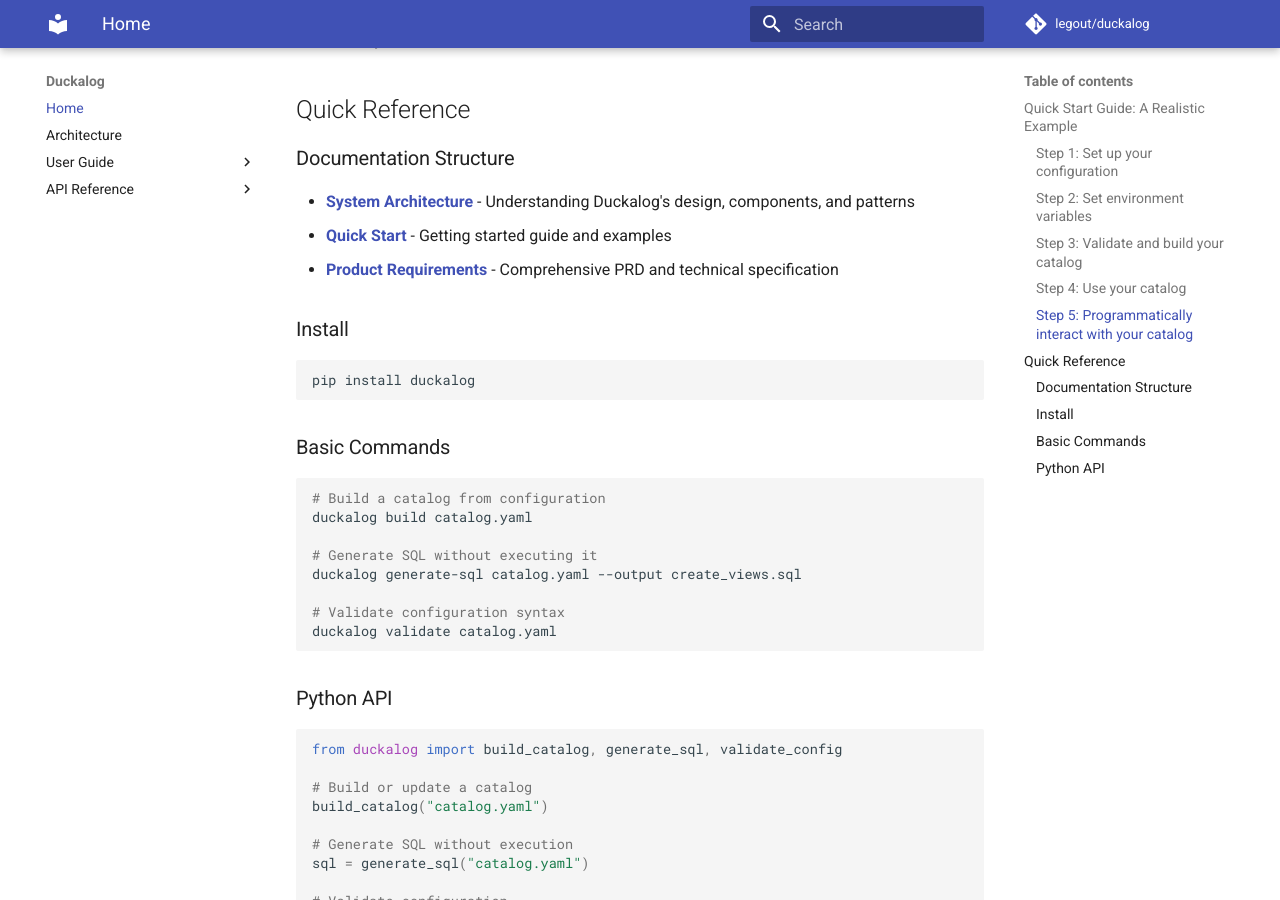
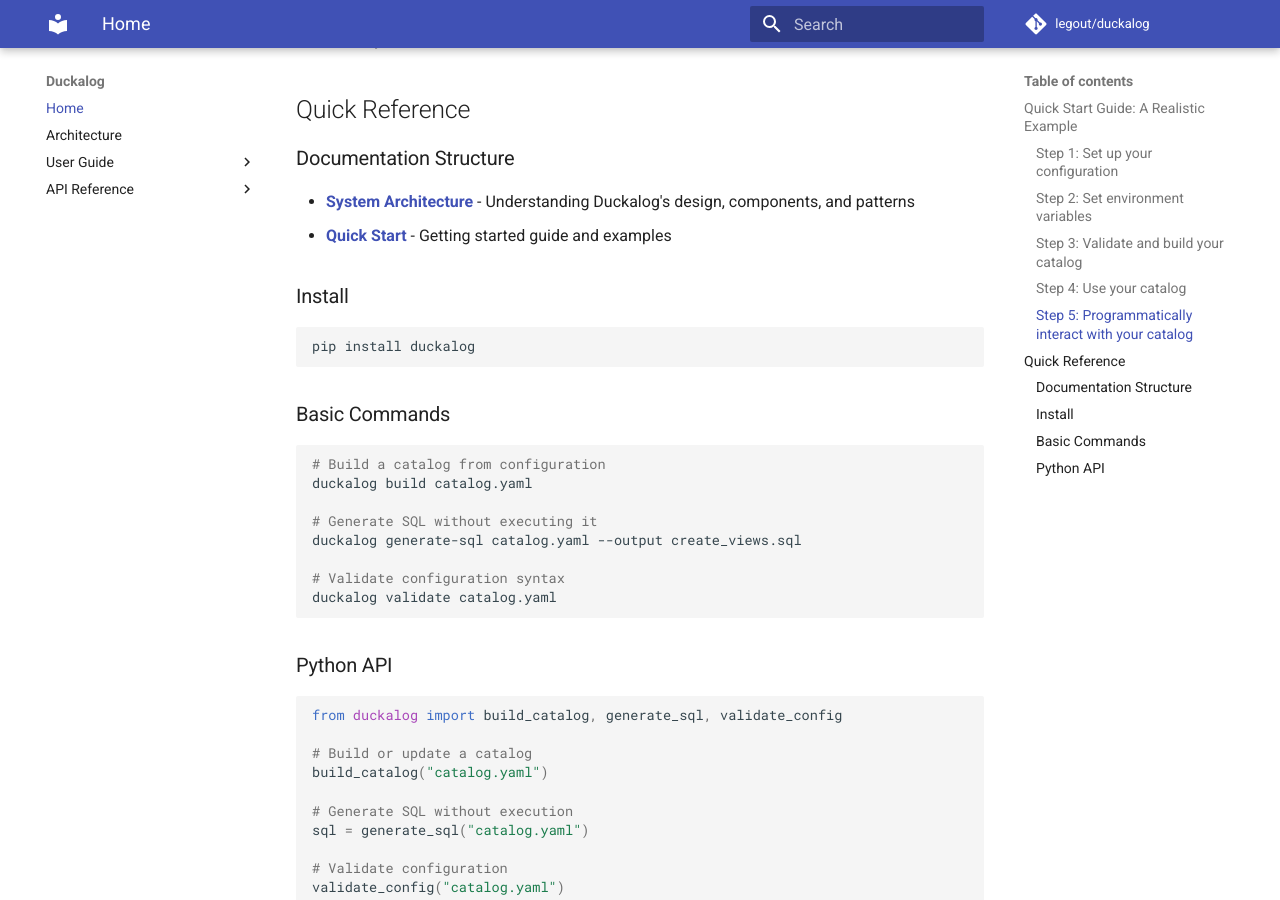
Before and after one commit to legout/duckalog, an MkDocs documentation site: the page built from docs/index.md, in a window 1280 px wide and 900 px high, scrolled down 3524 px. Built offline with MkDocs 1.6.1 and Material for MkDocs 9.7.7, drawn with Linux system fonts in a browser that asks for light colours; comment, search, counter and statistics services are not loaded.

Commit message:
Remove Product Requirements link from docs index

```diff
--- a/docs/index.md
+++ b/docs/index.md
@@ -173,7 +173,6 @@
 
 - **[System Architecture](architecture.md)** - Understanding Duckalog's design, components, and patterns
 - **[Quick Start](index.md)** - Getting started guide and examples
-- **[Product Requirements](plan/PRD_Spec.md)** - Comprehensive PRD and technical specification
 
 ### Install
 
```
